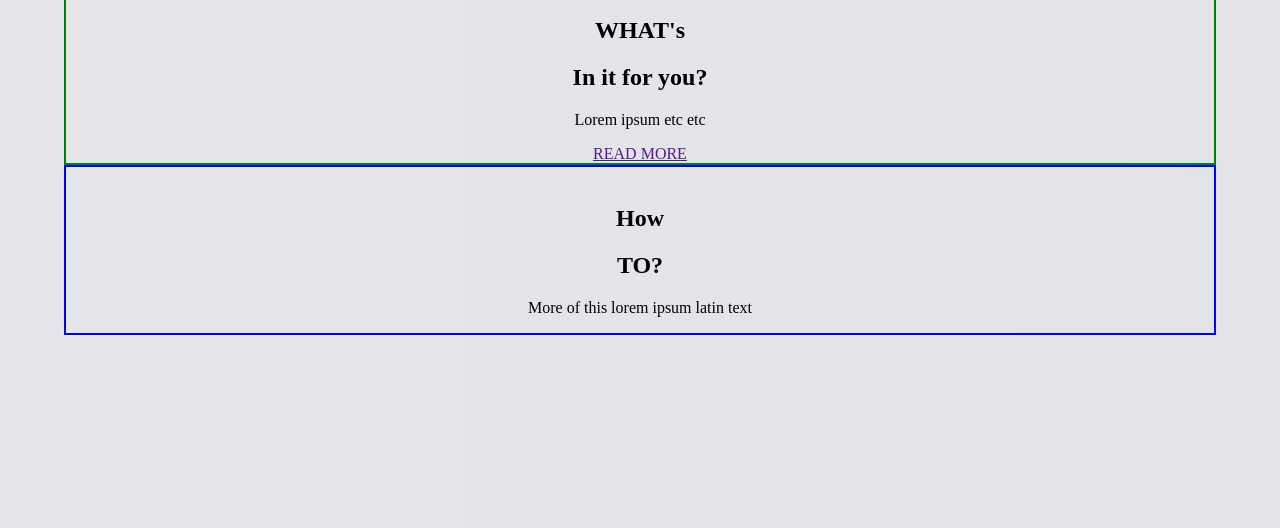
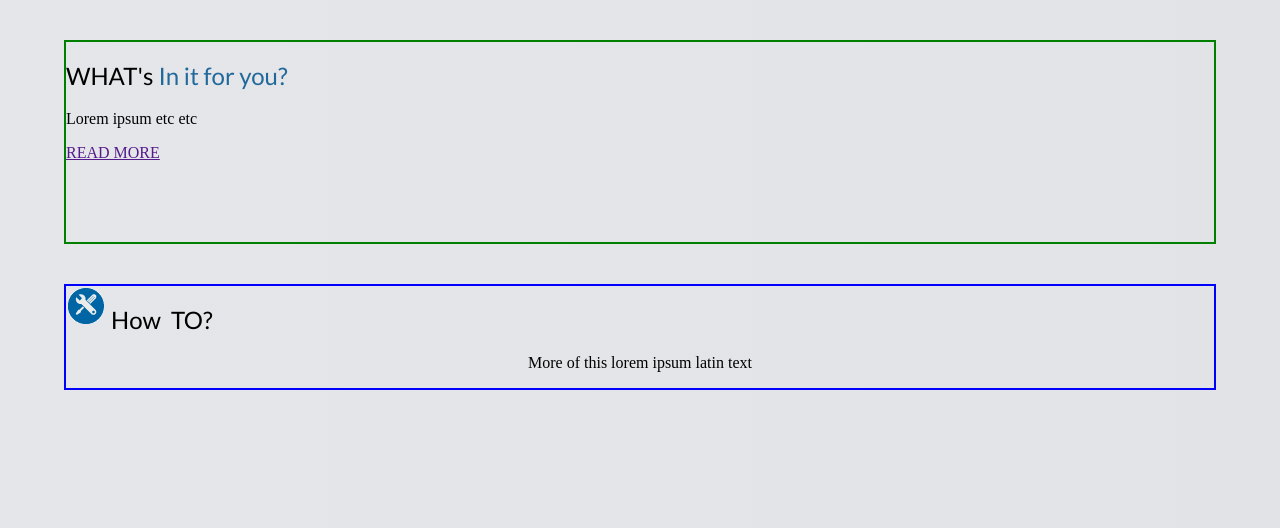
Before and after one commit to chelseamiller/frontenddev, a plain HTML site: page NextGen from PSD/index.html in a window 1280 px wide. Shown: the part 272-800 px from the top of the page. Drawn offline with Linux system fonts and the light colour scheme; files whose address does not match are found by name.

Commit message:
Adding to site

```diff
--- a/NextGen from PSD/CSS/main.css
+++ b/NextGen from PSD/CSS/main.css
@@ -26,11 +26,18 @@ nav li {
 }
 
 h1 {
-
+	font-family: 'Lato', sans-serif;
+	font-weight: normal;
 }
 
 h2 {
+	font-family: 'Lato', sans-serif;
+	font-weight: normal;
+}
 
+h3 {
+	font-family: 'Lato', sans-serif;
+	font-weight: normal;
 }
 
 .intro {
@@ -38,12 +45,54 @@ h2 {
 	min-height: 100%;
 	min-width: 100%;
 	background-image: url("Images/iphone.jpg");
+	margin-bottom: 40px;
 }
 
 .whyus {
 	border: 2px solid green;
+	height: 200px;
+}
+
+.whyus h1 {
+	float: left;
+	display: inline;
+	color: #21699b
+}
+
+.whyus h2 {
+	float: left;
+	margin-right: 5px;
+	display: inline;
+}
+
+.whyus p {
+	clear: both;
+	text-align: left;
+}
+
+.whyus a {
+	clear: both;
+	text-align: left;
+	float: left;
 }
 
 .howto {
+	margin-top: 40px;
 	border: 2px solid blue;
 }
+
+.howto #howtoicon {
+	float: left;
+	display: inline;
+}
+
+.howto h1 {
+	float: left;
+	margin-left: 5px;
+	margin-right: 5px;
+}
+
+.howto p {
+	clear: both;
+	text-align: center;
+}
--- a/NextGen from PSD/index.html
+++ b/NextGen from PSD/index.html
@@ -1,7 +1,8 @@
 <!DOCTYPE html>
 <html>
 <header>
-        <link rel="stylesheet" href="css/main.css">
+        <link rel="stylesheet" type="text/css" href='css/main.css'>
+        <link href='http://fonts.googleapis.com/css?family=Lato' rel='stylesheet' type='text/css'>
 </header>
 
 <body>
@@ -34,7 +35,7 @@
 
 	<section class="howto">
 		<img class="screenicon" src=""/>
-		<h1>How</h1> <h1 id="howtoto">TO?</h1>
+		<img id="howtoicon" src="Images/howtoicon.png"/><h1>How</h1> <h1 id="howtoto">TO?</h1>
 		<p>More of this lorem ipsum latin text</p>
 	</section>
 
```
Also changed, not shown: NextGen from PSD/Images/howtoicon.png (added).
